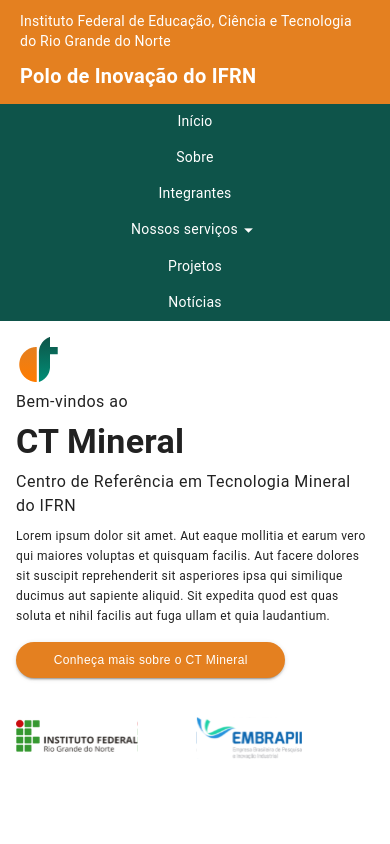
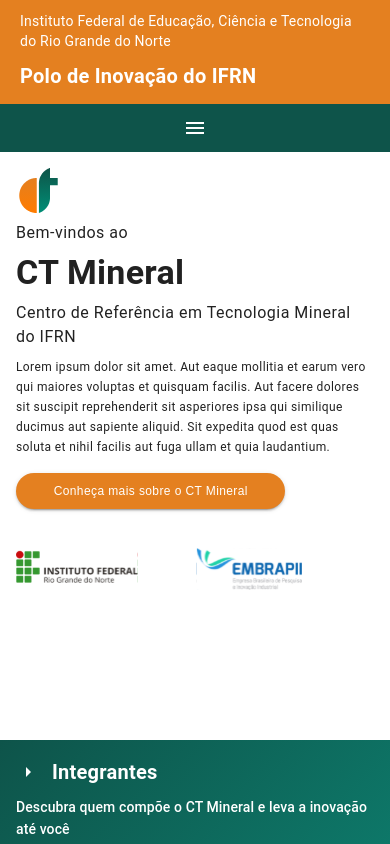
Before and after one commit to ct-mineral/landing-page, a Vue app: page / in a window 390 px wide. Shown: the top 844 px of the page. Built offline with nearby package versions, Linux system fonts and the light colour scheme.

Commit message:
feat: Implementa menu responsivo no HeaderComponent

```diff
--- a/src/assets/base.css
+++ b/src/assets/base.css
@@ -5,3 +5,7 @@
   font-family: Arial, Helvetica, sans-serif;
   font-display: swap;
 }
+
+html {
+  scroll-behavior: smooth;
+}
--- a/src/components/HeaderComponent.vue
+++ b/src/components/HeaderComponent.vue
@@ -2,6 +2,7 @@
 import { ref } from 'vue'
 
 const servicosMenu = ref(false)
+const mobileMenu = ref(false)
 
 const servicos = [
   { id: 1, name: 'Administração de Amostras', link: '/servicos/administracao-de-amostras' },
@@ -19,49 +20,58 @@
     <span class="text-white text-h6 text-md-h5 font-weight-bold"> Polo de Inovação do IFRN </span>
   </div>
 
+  <v-btn
+    v-show="$vuetify.display.smAndDown"
+    @click="mobileMenu = !mobileMenu"
+    :icon="mobileMenu ? 'mdi-close' : 'mdi-menu'"
+    class="nav-bar text-white w-100"
+    flat
+    rounded="0"
+  />
+
   <div class="nav-bar d-flex justify-center align-center">
-    <nav>
-      <ul class="d-flex flex-column flex-md-row align-center pa-0 ma-0">
-        <li class="pa-0">
-          <router-link to="/" class="d-block w-100 h-100 py-2 px-5 text-body-2 text-md-body-1"
+    <nav v-show="!$vuetify.display.smAndDown || mobileMenu" class="w-100 w-md-auto">
+      <ul class="d-flex flex-column flex-md-row w-100 w-md-auto align-center pa-0 ma-0">
+        <li class="pa-2 pa-md-0 w-100 w-md-auto">
+          <router-link to="/" class="d-flex justify-center d-md-block w-100 h-100 py-2 px-5 text-body-2 text-md-body-1" @click="mobileMenu = false"
             >Início</router-link
           >
         </li>
-        <li class="pa-0">
-          <router-link to="/sobre" class="d-block w-100 h-100 py-2 px-5 text-body-2 text-md-body-1"
+        <li class="pa-2 pa-md-0 w-100 w-md-auto">
+          <router-link to="/sobre" class="d-flex justify-center d-md-block w-100 h-100 py-2 px-5 text-body-2 text-md-body-1" @click="mobileMenu = false"
             >Sobre</router-link
           >
         </li>
-        <li class="pa-0">
-          <router-link to="/integrantes" class="d-block w-100 h-100 py-2 px-5 text-body-2 text-md-body-1"
+        <li class="pa-2 pa-md-0 w-100 w-md-auto">
+          <router-link to="/integrantes" class="d-flex justify-center d-md-block w-100 h-100 py-2 px-5 text-body-2 text-md-body-1" @click="mobileMenu = false"
             >Integrantes</router-link
           >
         </li>
-        <li class="pa-0">
-          <v-menu v-model="servicosMenu" offset-y activator="parent" location-strategy="connected">
+        <li class="pa-2 pa-md-0 w-100 w-md-auto">
+          <v-menu v-model="servicosMenu" offset-y activator="parent" location-strategy="connected" transition="scroll-y-transition">
             <template v-slot:activator="{ props }">
               <a
                 v-bind="props"
-                class="d-flex align-center w-100 h-100 py-2 px-5 text-body-2 text-md-body-1"
+                class="d-flex justify-center align-center d-md-block w-100 h-100 py-2 px-5 text-body-2 text-md-body-1"
               >
                 Nossos serviços
                 <v-icon icon="mdi-menu-down" />
               </a>
             </template>
-            <v-list class="menu-dropdown pa-0 rounded-0">
+            <v-list class="pa-0 rounded-0">
               <v-list-item v-for="servico in servicos" :key="servico.id" @click="servicosMenu = false" class="pa-0">
-                <router-link :to="servico.link" class="dropdown-link d-flex px-3 py-2">{{ servico.name }}</router-link>
+                <router-link :to="servico.link" class="dropdown-link d-flex px-3 py-2" @click="mobileMenu = false">{{ servico.name }}</router-link>
               </v-list-item>
             </v-list>
           </v-menu>
         </li>
-        <li class="pa-0">
-          <router-link to="/projetos" class="d-block w-100 h-100 py-2 px-5 text-body-2 text-md-body-1"
+        <li class="pa-2 pa-md-0 w-100 w-md-auto">
+          <router-link to="/projetos" class="d-flex justify-center d-md-block w-100 h-100 py-2 px-5 text-body-2 text-md-body-1" @click="mobileMenu = false"
             >Projetos</router-link
           >
         </li>
-        <li class="pa-0">
-          <a href="https://portal.ifrn.edu.br/institucional/polo-de-inovacao-currais-novos/noticias/" class="d-block w-100 h-100 py-2 px-5 text-body-2 text-md-body-1" target="_blank" rel="noopener noreferrer ">Notícias</a>
+        <li class="pa-2 pa-md-0 w-100 w-md-auto">
+          <a href="https://portal.ifrn.edu.br/institucional/polo-de-inovacao-currais-novos/noticias/" class="d-flex justify-center d-md-block w-100 h-100 py-2 px-5 text-body-2 text-md-body-1" target="_blank" rel="noopener noreferrer" @click="mobileMenu = false">Notícias</a>
         </li>
       </ul>
     </nav>
@@ -76,7 +86,6 @@
 
 .nav-bar {
   background-color: #0e544a;
-  min-height: 36px;
 }
 
 li,
```
